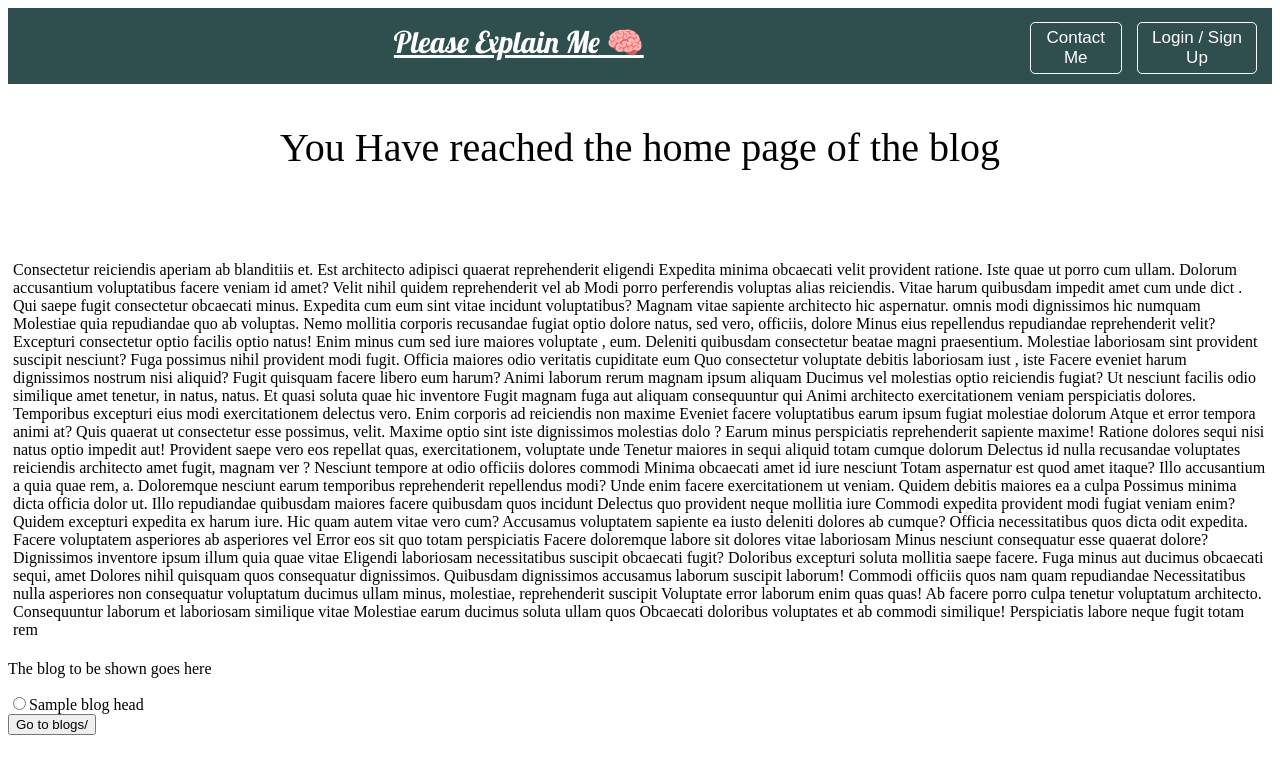
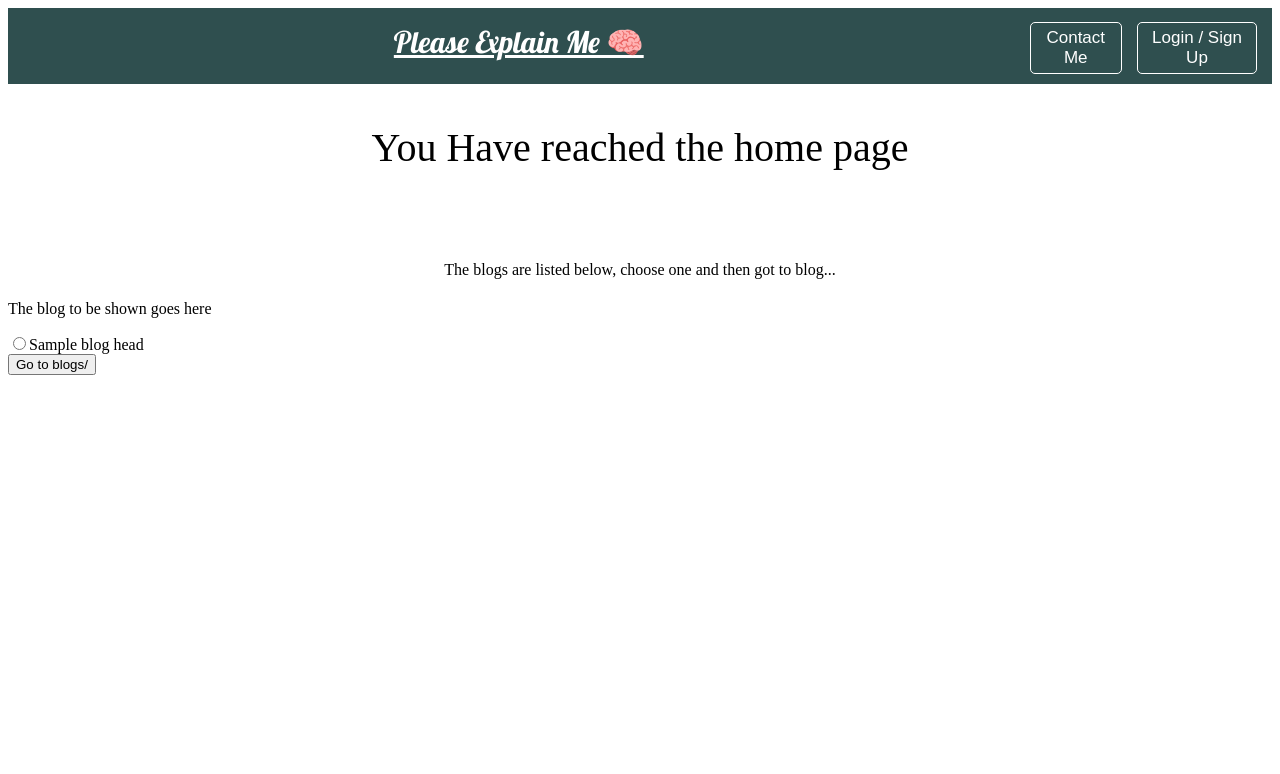
Before and after one commit to silverstone-git/sidhu_blogs, a Django app: template templates/index.html in a window 1280 px wide. Shown: the top 774 px of the page. Run offline with Django 3.2, Linux system fonts and the light colour scheme; the template is opened without the code that fills it: most values are stand-ins (such as "Sample title", 1, 10 or a date in 2020).

Commit message:
- changed the placeholder text, styled it to center it

```diff
--- a/templates/basic_elements.html
+++ b/templates/basic_elements.html
@@ -9,11 +9,15 @@
         <link rel="preconnect" href="https://fonts.gstatic.com" crossorigin>
         <link href="https://fonts.googleapis.com/css2?family=Lobster&family=Roboto:ital,wght@0,400;1,700&display=swap" rel="stylesheet">
 
+        {% block head %}
+        {% endblock head%}
+
         <style>
             .frontpagetext {
                 font: bold;
-                size: 2em;
+                size: 3em;
                 padding: 50px 5px 5px 5px;
+                text-align: center;
             }
 
             .myArticleHeading {
@@ -154,9 +158,6 @@
             Please Explain Me 🧠
         </a>
     </div>
-    <!--<script>
-        MathJax.Hub.Queue(["Typeset",MathJax.Hub]);
-    </script>-->
     {% block body %}{% endblock body %}
     <script src="https://polyfill.io/v3/polyfill.min.js?features=es6"></script>
     <script id="MathJax-script" async src="https://cdn.jsdelivr.net/npm/mathjax@3/es5/tex-mml-chtml.js"></script>
--- a/templates/blog.html
+++ b/templates/blog.html
@@ -3,6 +3,11 @@
 {% block title %}
     {{ blog_title }}
 {% endblock title %}
+
+{% block head %}
+{% load mathjax %}
+{% mathjax_scripts %}
+{% endblock head %}
 
 
 {% block body %}
--- a/templates/index.html
+++ b/templates/index.html
@@ -3,58 +3,13 @@
 
 {% block body %}
     <p class="myArticleHeading">
-        You Have reached the home page of the blog
+        You Have reached the home page
     </p>
 
 
     <p class="frontpagetext">
-        Consectetur reiciendis aperiam ab blanditiis et. Est architecto adipisci quaerat
-    reprehenderit eligendi Expedita minima obcaecati velit provident ratione.
-    Iste quae ut porro cum ullam. Dolorum accusantium voluptatibus facere veniam
-    id amet? Velit nihil quidem reprehenderit vel ab Modi porro perferendis
-    voluptas alias reiciendis. Vitae harum quibusdam impedit amet cum unde dict
-    . Qui saepe fugit consectetur obcaecati minus. Expedita cum eum sint
-    vitae incidunt voluptatibus? Magnam vitae sapiente architecto hic aspernatur.
-    omnis modi dignissimos hic numquam Molestiae quia repudiandae quo ab voluptas.
-    Nemo mollitia corporis recusandae fugiat optio dolore natus, sed vero,
-    officiis, dolore Minus eius repellendus repudiandae reprehenderit velit? Excepturi consectetur
-    optio facilis optio natus! Enim minus cum sed iure maiores voluptate
-    , eum. Deleniti quibusdam consectetur beatae magni praesentium. Molestiae laboriosam
-    sint provident suscipit nesciunt? Fuga possimus nihil provident modi fugit.
-    Officia maiores odio veritatis cupiditate eum Quo consectetur voluptate debitis laboriosam iust
-    , iste Facere eveniet harum dignissimos nostrum nisi aliquid? Fugit quisquam
-    facere libero eum harum? Animi laborum rerum magnam ipsum aliquam Ducimus
-    vel molestias optio reiciendis fugiat? Ut nesciunt facilis odio similique amet
-    tenetur, in natus, natus. Et quasi soluta quae hic
-    inventore Fugit magnam fuga aut aliquam consequuntur qui Animi architecto exercitationem veniam
-    perspiciatis dolores. Temporibus excepturi eius modi exercitationem delectus vero. Enim
-    corporis ad reiciendis non maxime Eveniet facere voluptatibus earum ipsum fugiat molestiae
-    dolorum Atque et error tempora animi at? Quis quaerat ut consectetur
-    esse possimus, velit. Maxime optio sint iste dignissimos molestias dolo
-    ? Earum minus perspiciatis reprehenderit sapiente maxime! Ratione dolores sequi nisi
-    natus optio impedit aut! Provident saepe vero eos repellat quas,
-    exercitationem, voluptate unde Tenetur maiores in sequi aliquid totam cumque dolorum
-    Delectus id nulla recusandae voluptates reiciendis architecto amet fugit, magnam ver
-    ? Nesciunt tempore at odio officiis dolores commodi Minima obcaecati amet id
-    iure nesciunt Totam aspernatur est quod amet itaque? Illo accusantium a
-    quia quae rem, a. Doloremque nesciunt earum temporibus reprehenderit repellendus
-    modi? Unde enim facere exercitationem ut veniam. Quidem debitis maiores
-    ea a culpa Possimus minima dicta officia dolor ut. Illo repudiandae
-    quibusdam maiores facere quibusdam quos incidunt Delectus quo provident neque mollitia iure
-    Commodi expedita provident modi fugiat veniam enim? Quidem excepturi expedita ex
-    harum iure. Hic quam autem vitae vero cum? Accusamus voluptatem
-    sapiente ea iusto deleniti dolores ab cumque? Officia necessitatibus quos dicta
-    odit expedita. Facere voluptatem asperiores ab asperiores vel Error eos sit
-    quo totam perspiciatis Facere doloremque labore sit dolores vitae laboriosam Minus nesciunt
-    consequatur esse quaerat dolore? Dignissimos inventore ipsum illum quia quae vitae
-    Eligendi laboriosam necessitatibus suscipit obcaecati fugit? Doloribus excepturi soluta mollitia saepe
-    facere. Fuga minus aut ducimus obcaecati sequi, amet Dolores nihil
-    quisquam quos consequatur dignissimos. Quibusdam dignissimos accusamus laborum suscipit laborum!
-    Commodi officiis quos nam quam repudiandae Necessitatibus nulla asperiores non consequatur voluptatum ducimus ullam minus, molestiae, reprehenderit suscipit Voluptate
-    error laborum enim quas quas! Ab facere porro culpa tenetur voluptatum
-    architecto. Consequuntur laborum et laboriosam similique vitae Molestiae earum ducimus soluta
-    ullam quos Obcaecati doloribus voluptates et ab commodi similique! Perspiciatis labore
-    neque fugit totam rem
+        The blogs are listed below, choose one and then
+        got to blog...
     </p>
 
     <form method="POST" action="blogs/">
```
